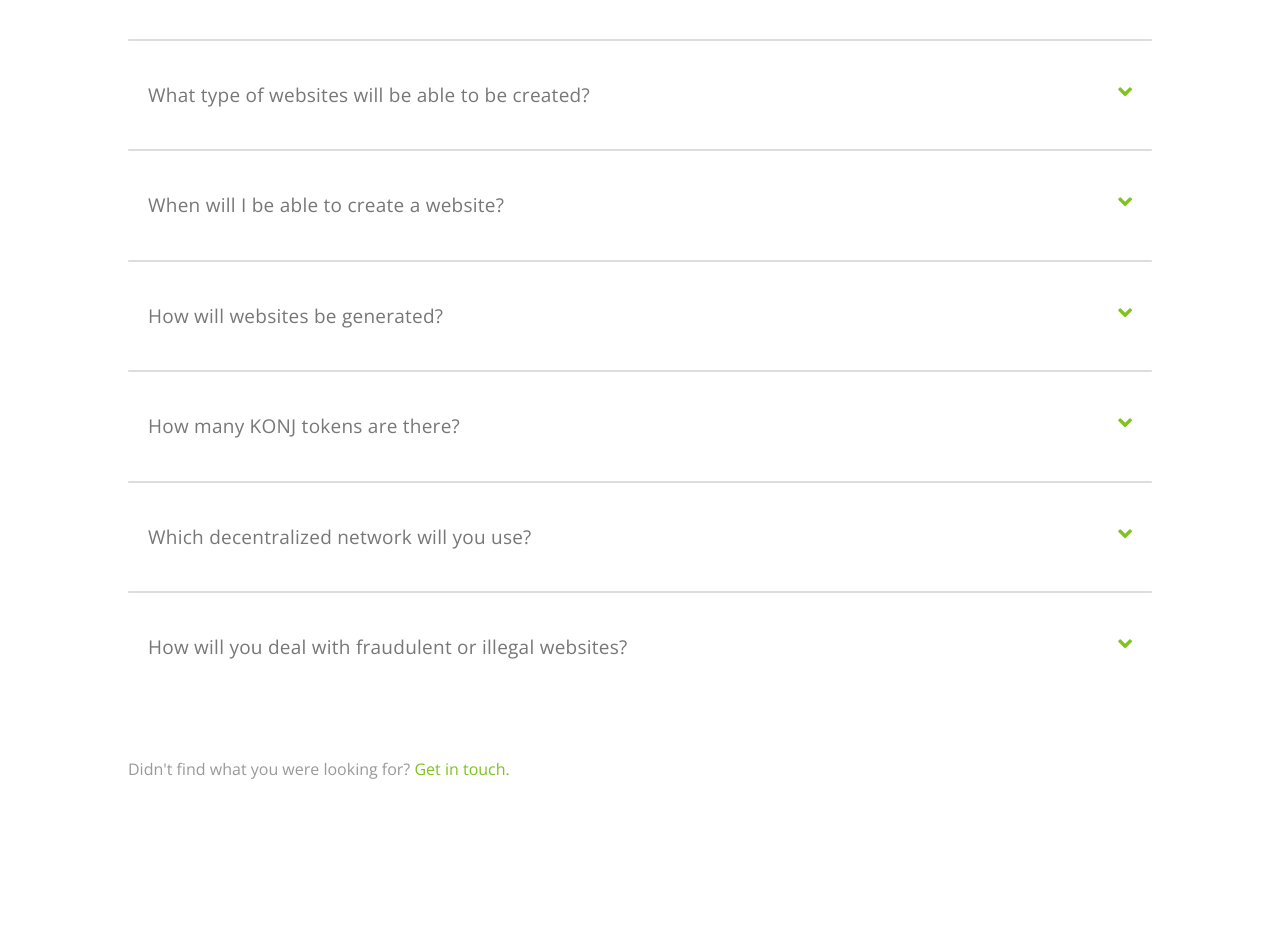
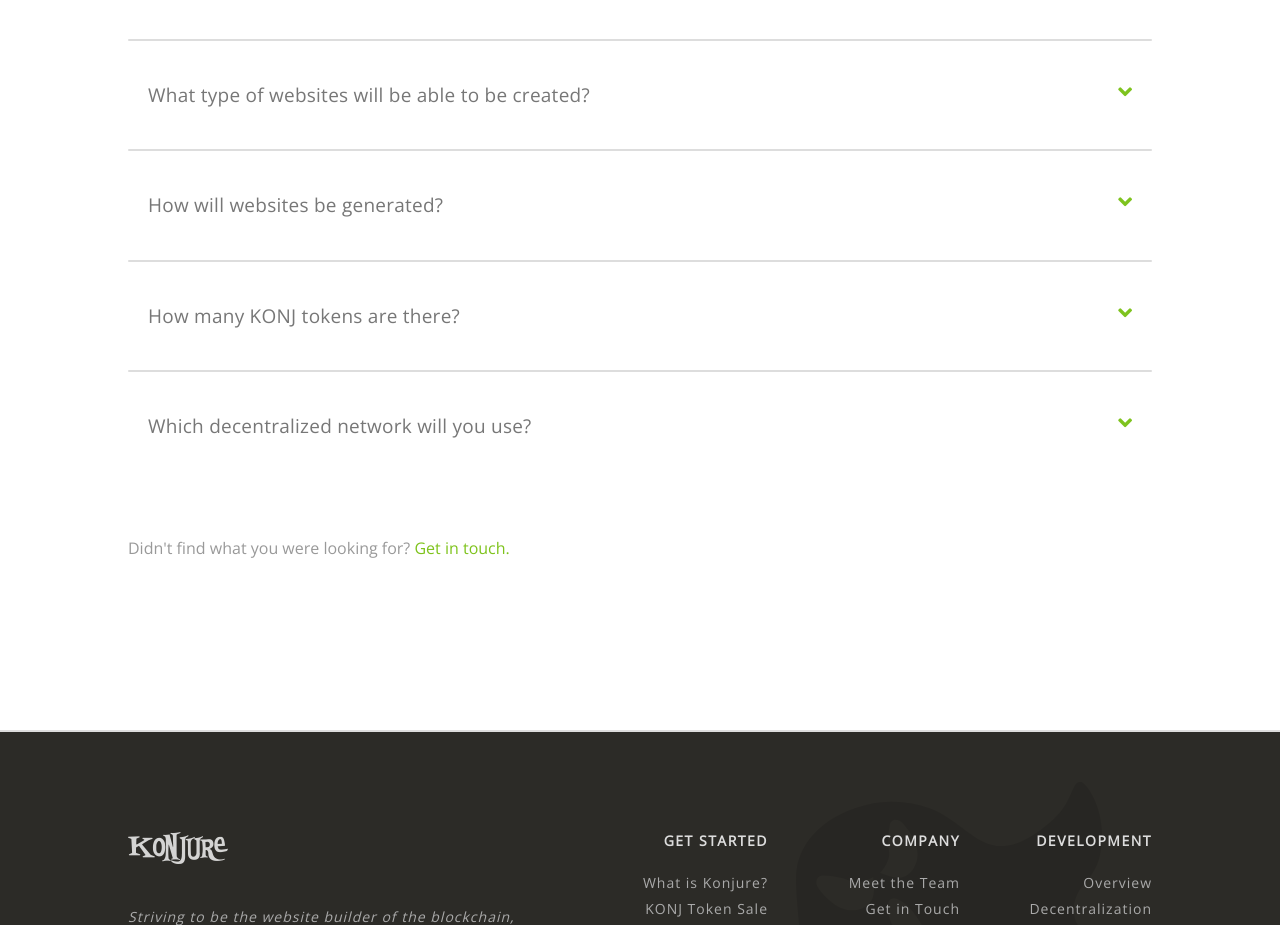
Before and after one commit to Konjure/konjure-org, a PHP site: page /company/faqs in a window 1280 px wide. Shown: the part 1406-2331 px from the top of the page. Run offline with PHP 8.4, Linux system fonts and the light colour scheme.

Commit message:
FAQs update

```diff
--- a/company/faqs/index.php
+++ b/company/faqs/index.php
@@ -82,7 +82,7 @@
 							<h3 class="no-select">What is the KONJ token?</h3>
 							<div class="expander-content">
 								<br>
-								<p>KONJ is our utility token for use inside the Konjure ecosystem. Users can browse shops, purchase plugins on our Bazaar, host their own website, and much more.</p>
+								<p>The KONJ token will be the backbone to our ecosystem model, providing an incentivized system for users to engage with features on Konjure including the Network Nodes and Bazaar. It also acts as a platform-wide currency that enables users to interact with an open marketplace consisting of commerce-driven Konjure Shops.</p>
 							</div>
 						</div>
 						<div class="divider" data-sr="enter left, and hustle 20px"></div>
@@ -91,7 +91,7 @@
 							<h3 class="no-select">How can I obtain KONJ?</h3>
 							<div class="expander-content">
 								<br>
-								<p>After our primary token sale in Q1 2019, KONJ will be available to purchase on the open market. Inside of our dApp, users will be able to run a node and get rewarded with KONJ tokens, giving them the opportunity to host their website and purchase plugins for free.</p>
+								<p>Inside of our dApp, users will be able to run a node and get rewarded with KONJ tokens, giving them the opportunity to host their website and purchase plugins for free.</p>
 							</div>
 						</div>
 						<div class="divider" data-sr="enter left, and hustle 20px"></div>
@@ -121,6 +121,14 @@
 							<div class="expander-content">
 								<br>
 								<p>As a team based in the United States, we decided that a Limited Liability Company registered in the most cryptocurrency-friendly state would be ideal. As we progress through our funding rounds, we will be establishing The Konjure Foundation in Switzerland, where the development of our website builder will take place.</p>
+								<br>
+								<p>The following proposals were recently signed into law in Wyoming, directly benefiting Konjure:</p>
+								<br>
+								<li><strong>HB 70: The Utility Token Bill</strong> - by providing specific requirements to classify as a Utility Token, Wyoming is tackling the ambiguity surrounding what defines these tokens. This bill offers clear guidelines for KONJ to adhere to in order to avoid being classified as a security.</li>
+								<br>
+								<li><strong>HB 101: The Blockchain Fillings Bill</strong> - enables the creation and use of blockchain technology for (i) the purpose of storing records, (ii) the use of a network address to identify a corporation’s shareholder, and (iii) the acceptance of shareholder votes signed by network signatures.</li>
+								<br>
+								<li><strong>SF 111: The Crypto Property Tax Exemption Bill</strong> - ensures that virtual currencies are not subject to taxation as property in Wyoming.</li>
 							</div>
 						</div>
 						<div class="divider" data-sr="enter left, and hustle 20px"></div>
@@ -130,15 +138,6 @@
 							<div class="expander-content">
 								<br>
 								<p>With our plugin marketplace, the possibilities for what types of websites you'll be able to create in the future are endless. At launch, Konjure will create features specifically for shops, blogs, and personal websites.</p>
-							</div>
-						</div>
-						<div class="divider" data-sr="enter left, and hustle 20px"></div>
-						<div class="expander outer-border" hover="brighten" change-icon="fa-angle-up" data-sr="enter left, and hustle 20px">
-							<i class="fa fa-angle-down"></i>
-							<h3 class="no-select">When will I be able to create a website?</h3>
-							<div class="expander-content">
-								<br>
-								<p>Konjure is a large-scale project, but we're looking to have a public beta available towards the end of 2020.</p>
 							</div>
 						</div>
 						<div class="divider" data-sr="enter left, and hustle 20px"></div>
@@ -158,7 +157,7 @@
 							<h3 class="no-select">How many KONJ tokens are there?</h3>
 							<div class="expander-content">
 								<br>
-								<p>On launch, <strong>750,000,000</strong> KONJ tokens were created. KONJ cannot be mined.</p>
+								<p>At our Token Generation Event, <strong>750,000,000</strong> KONJ tokens will be created. KONJ cannot be mined.</p>
 							</div>
 						</div>
 						<div class="divider" data-sr="enter left, and hustle 20px"></div>
@@ -168,15 +167,6 @@
 							<div class="expander-content">
 								<br>
 								<p>Konjure is working with IPFS for static website content and delivery, and Cardano for our dApp, token, and computing.</p>
-							</div>
-						</div>
-						<div class="divider" data-sr="enter left, and hustle 20px"></div>
-						<div class="expander outer-border" hover="brighten" change-icon="fa-angle-up" data-sr="enter left, and hustle 20px">
-							<i class="fa fa-angle-down"></i>
-							<h3 class="no-select">How will you deal with fraudulent or illegal websites?</h3>
-							<div class="expander-content">
-								<br>
-								<p>Creating a truly decentralized ecosystem comes with challenges. Since we won't have the ability to delete websites in the future, we will give our community the tools, such as website flagging, to keep users safe. We will elaborate on these features as development progresses.</p>
 							</div>
 						</div>
 						<p class="last-word" data-sr="enter left, and hustle 20px">Didn't find what you were looking for? <a href="/company/get-in-touch">Get in touch.</a></p>
```
